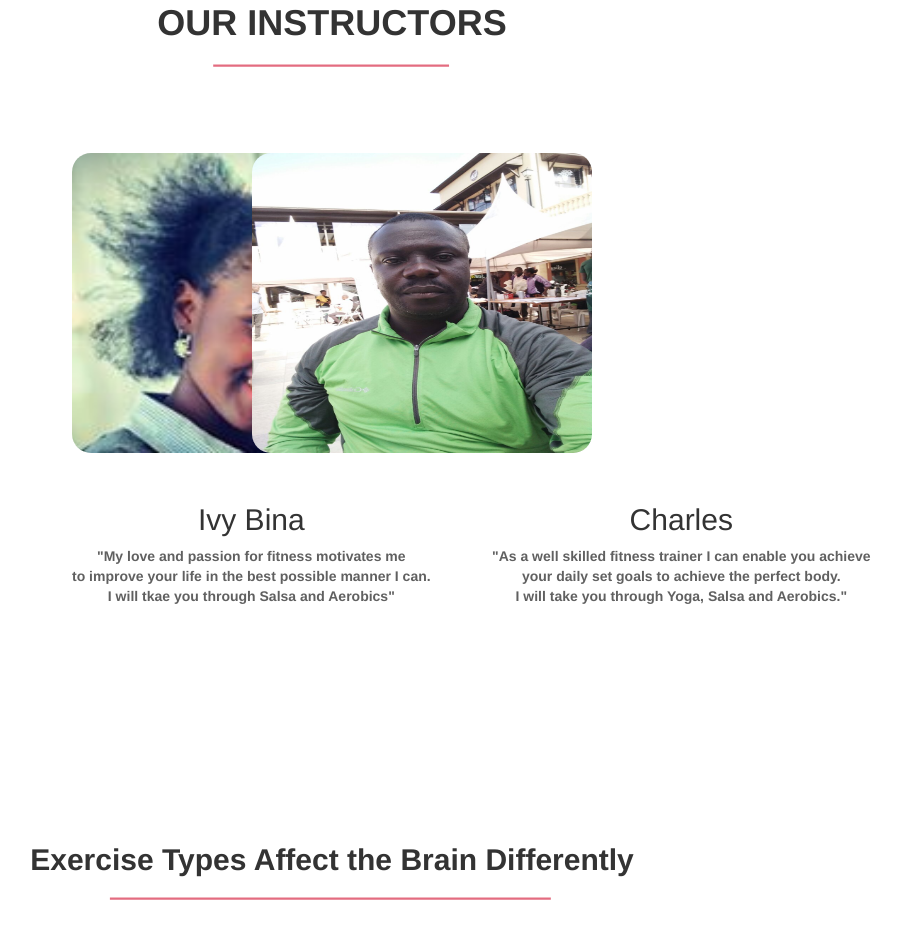
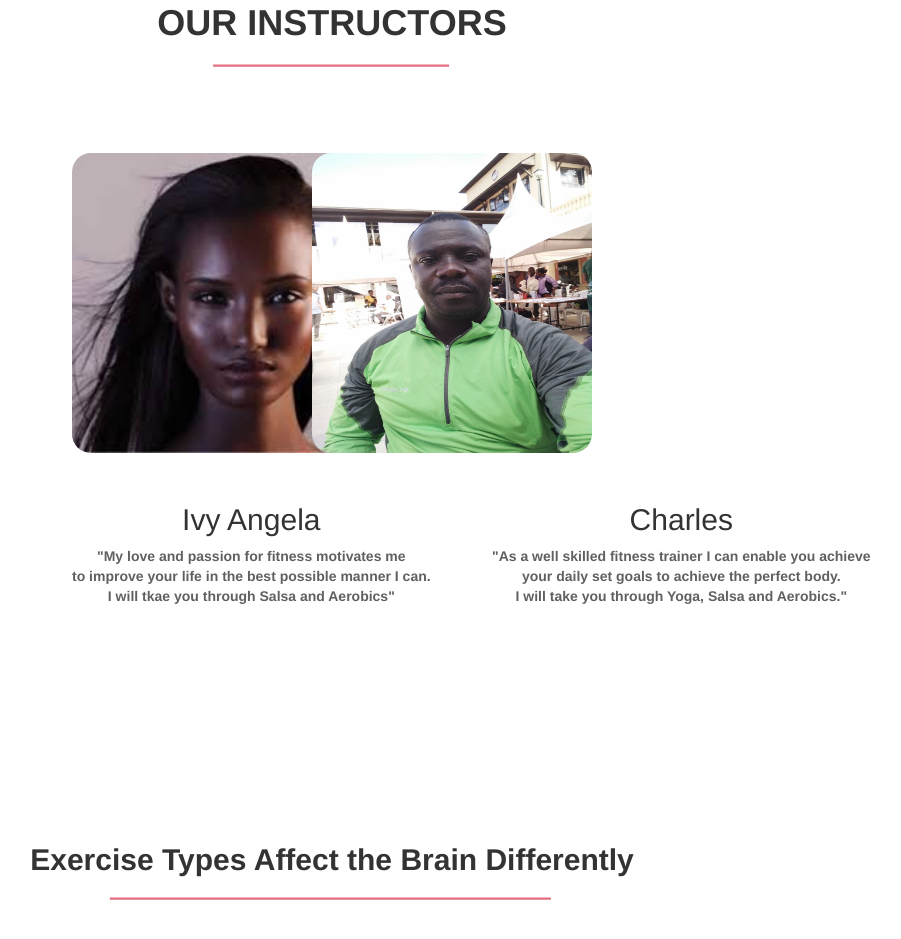
Before and after one commit to charleslwanga/Fitme, a plain HTML site: page index.html in a window 1280 px wide. Shown: the part 767-1706 px from the top of the page, without its empty margins (308-1209 px from the left). Drawn offline with nearby package versions, Linux system fonts and the light colour scheme.

Commit message:
lady picture

```diff
--- a/index.html
+++ b/index.html
@@ -71,12 +71,12 @@
         <div class="row" id="row3">
           <h1 class="text-center" id="our">OUR INSTRUCTORS</h1>
           <p class="text-center" id="posline2">-</p>
-          <img src="instructors/ivy.jpg" alt="image of ivy" height="300px" width="340px" id="ivy">
-          <img src="instructors/chaarles.jpeg" alt="image of charles" height="300px" width="340px" id="charles">
+          <img src="girl.jpg" alt="image of ivy" height="300px" width="320px" id="ivy">
+          <img src="instructors/chaarles.jpeg" alt="image of charles" height="300px" width="280px" id="charles">
 
           <!--profiles-->
           <div id="bina">
-            <h2>Ivy Bina</h2>
+            <h2>Ivy Angela</h2>
             <p class="highlight">"My love and passion for fitness motivates me<br/> to improve your life in the best possible manner I can.<br/>
             I will tkae you through Salsa and Aerobics"</p>
           </div>
```
Also changed, not shown: girl.jpg (added).
